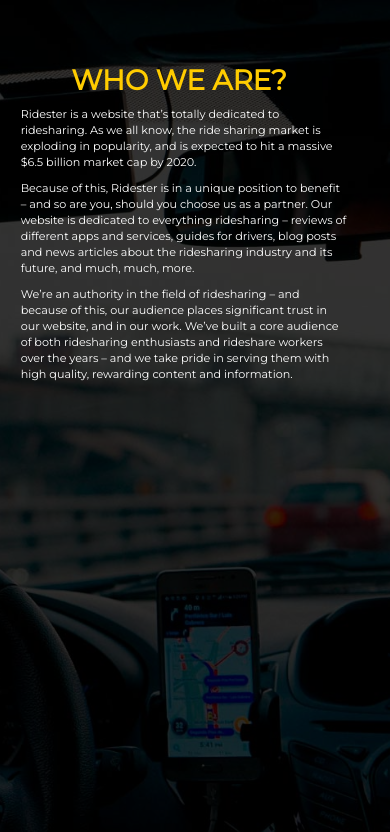
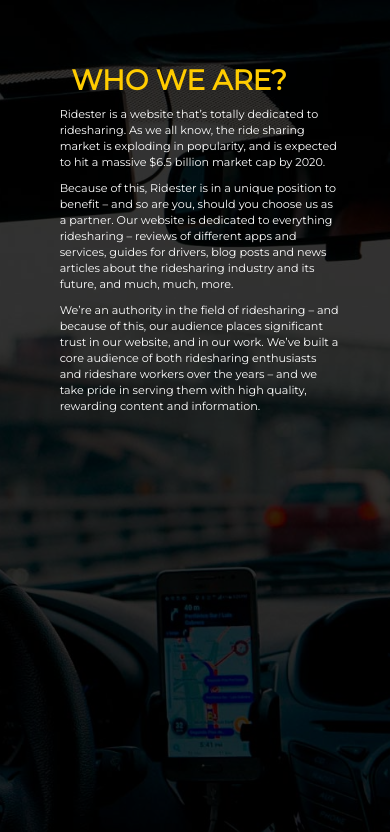
Before and after one commit to Skaliarium/Skaliarium.github.io, a plain HTML site: page index.html in a window 390 px wide. Shown: the part 2534-3366 px from the top of the page. Drawn offline with Linux system fonts and the light colour scheme.

Commit message:
ridester 480x 3

```diff
--- a/css/style.css
+++ b/css/style.css
@@ -483,6 +483,8 @@
   }
   .shadowgpscar p {
     font-size: 0.8em;
+    margin-left: 10vw;
+    margin-right: 2vw;
   }
    .shadowgpscar .weareridester {
     margin-right: 0vh;
@@ -550,6 +552,7 @@
 
 .textgetin p {
   font-size: 1em;
+  margin-right: 7vw;
 }
 
 }
```
